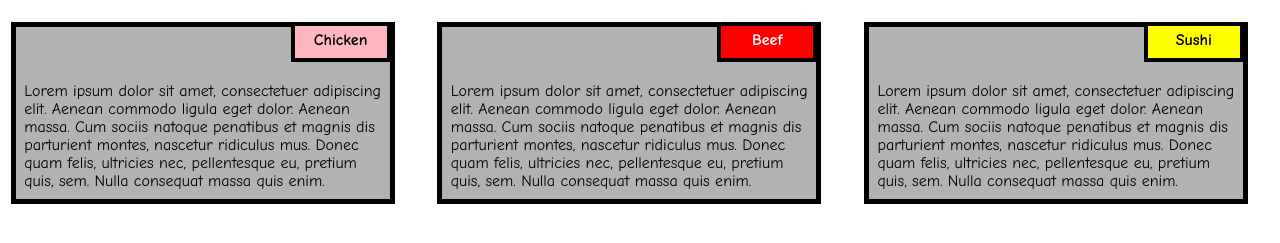
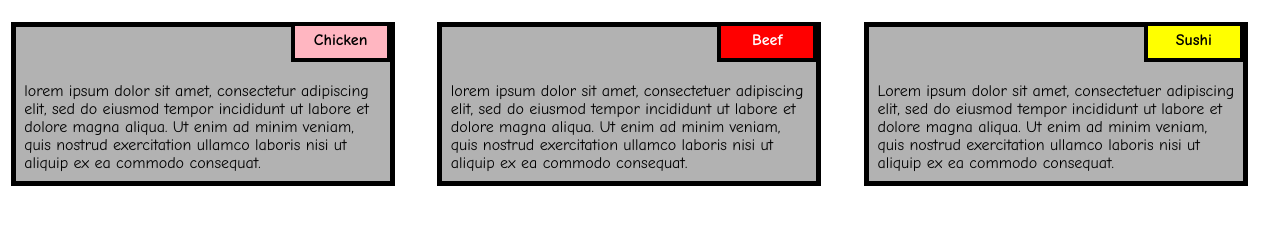
Before and after one commit to Raivachana/Raivachana.io, a plain HTML site: page index.html in a window 1280 px wide. Shown: the part 95-338 px from the top of the page. Drawn offline with Linux system fonts and the light colour scheme.

Commit message:
Update index.html

```diff
--- a/index.html
+++ b/index.html
@@ -15,21 +15,21 @@
   <div class="col-lg-4 col-md-6 col-sm-12">
   	<div class="box">
   		<p class="content-name name1">Chicken</p>
-  		<p class="content">Lorem ipsum dolor sit amet, consectetuer adipiscing elit. Aenean commodo ligula eget dolor. Aenean massa. Cum sociis natoque penatibus et magnis dis parturient montes, nascetur ridiculus mus. Donec quam felis, ultricies nec, pellentesque eu, pretium quis, sem. Nulla consequat massa quis enim.</p>
+  		<p class="content">lorem ipsum dolor sit amet, consectetur adipiscing elit, sed do eiusmod tempor incididunt ut labore et dolore magna aliqua. Ut enim ad minim veniam, quis nostrud exercitation ullamco laboris nisi ut aliquip ex ea commodo consequat.</p>
   	</div>
   </div>
 
   <div class="col-lg-4 col-md-6 col-sm-12">
   	<div class="box">
    		<p class="content-name name2">Beef</p>
-   		<p class="content">Lorem ipsum dolor sit amet, consectetuer adipiscing elit. Aenean commodo ligula eget dolor. Aenean massa. Cum sociis natoque penatibus et magnis dis parturient montes, nascetur ridiculus mus. Donec quam felis, ultricies nec, pellentesque eu, pretium quis, sem. Nulla consequat massa quis enim.</p>
+   		<p class="content">lorem ipsum dolor sit amet, consectetuer adipiscing elit, sed do eiusmod tempor incididunt ut labore et dolore magna aliqua. Ut enim ad minim veniam, quis nostrud exercitation ullamco laboris nisi ut aliquip ex ea commodo consequat.</p>
   	</div>
   </div>
 
   <div class="col-lg-4 col-md-12 col-sm-12">
   	<div class="box">
   		<p class="content-name name3">Sushi</p>
-  		<p class="content">Lorem ipsum dolor sit amet, consectetuer adipiscing elit. Aenean commodo ligula eget dolor. Aenean massa. Cum sociis natoque penatibus et magnis dis parturient montes, nascetur ridiculus mus. Donec quam felis, ultricies nec, pellentesque eu, pretium quis, sem. Nulla consequat massa quis enim.</p>
+  		<p class="content">Lorem ipsum dolor sit amet, consectetuer adipiscing elit, sed do eiusmod tempor incididunt ut labore et dolore magna aliqua. Ut enim ad minim veniam, quis nostrud exercitation ullamco laboris nisi ut aliquip ex ea commodo consequat.</p>
   	</div>
   </div>
 
```
